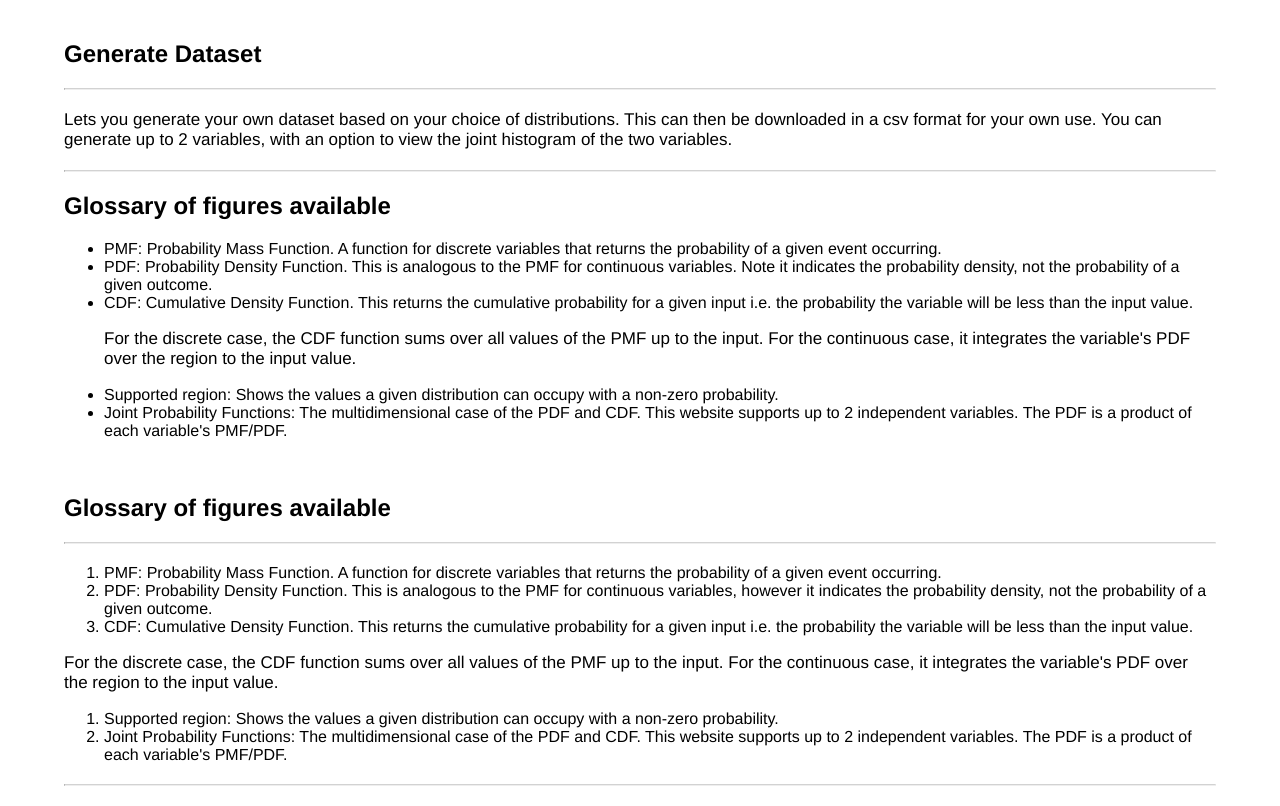
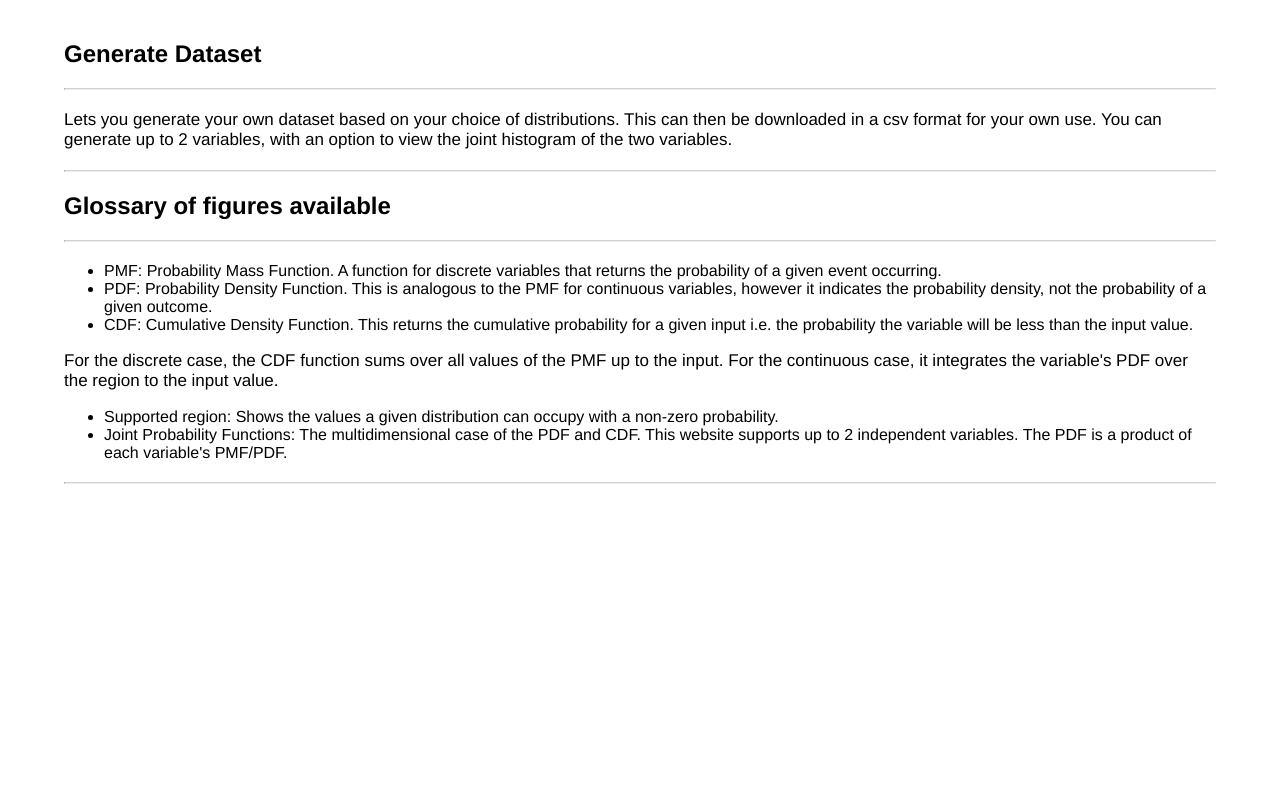
Before and after one commit to ltptnt/StatSite, a Django app: page / in a window 1280 px wide. Shown: the part 640-1446 px from the top of the page. After the commit the page ends 1124 px from the top, so only its background shows below. Run offline with Django 4.2, Linux system fonts and the light colour scheme.

Commit message:
removed duplicate text

```diff
--- a/statVisualiser/templates/statVisualiser/index.html
+++ b/statVisualiser/templates/statVisualiser/index.html
@@ -47,19 +47,8 @@
         </p>
         <hr>
         <h2> Glossary of figures available</h2>
+        <hr>
         <ul>
-        <li>PMF: Probability Mass Function. A function for discrete variables that returns the probability of a given event occurring.</li>
-        <li>PDF: Probability Density Function. This is analogous to the PMF for continuous variables. Note it indicates the probability density, not the probability of a given outcome.</li>
-        <li>CDF: Cumulative Density Function. This returns the cumulative probability for a given input i.e. the probability the variable will be less than the input value.
-        <p>For the discrete case, the CDF function sums over all values of the PMF up to the input. For the continuous case, it integrates the variable's PDF over the region to the input value.
-        </p></li>
-        <li>Supported region: Shows the values a given distribution can occupy with a non-zero probability.</li>
-        <li>Joint Probability Functions: The multidimensional case of the PDF and CDF. This website supports up to 2 independent variables. The PDF is a product of each variable's PMF/PDF.</li>
-        </ul>
-        <br>
-        <h2> Glossary of figures available</h2>
-        <hr>
-        <ol>
             <li>PMF: Probability Mass Function.
                 A function for discrete variables that returns the probability of a given event occurring.</li>
             <li>PDF: Probability Density Function.
@@ -68,13 +57,13 @@
             <li>CDF: Cumulative Density Function.
                 This returns the cumulative probability for a given input i.e.
                 the probability the variable will be less than the input value.</li>
-        </ol>
+        </ul>
         <p>For the discrete case, the CDF function sums over all values of the PMF up to the input.
             For the continuous case, it integrates the variable's PDF over the region to the input value.</p>
-        <ol>
+        <ul>
             <li>Supported region: Shows the values a given distribution can occupy with a non-zero probability.</li>
             <li>Joint Probability Functions: The multidimensional case of the PDF and CDF. This website supports up to 2 independent variables. The PDF is a product of each variable's PMF/PDF.</li>
-        </ol>
+        </ul>
         <hr>
     </div>
 {% endblock content %}
```
